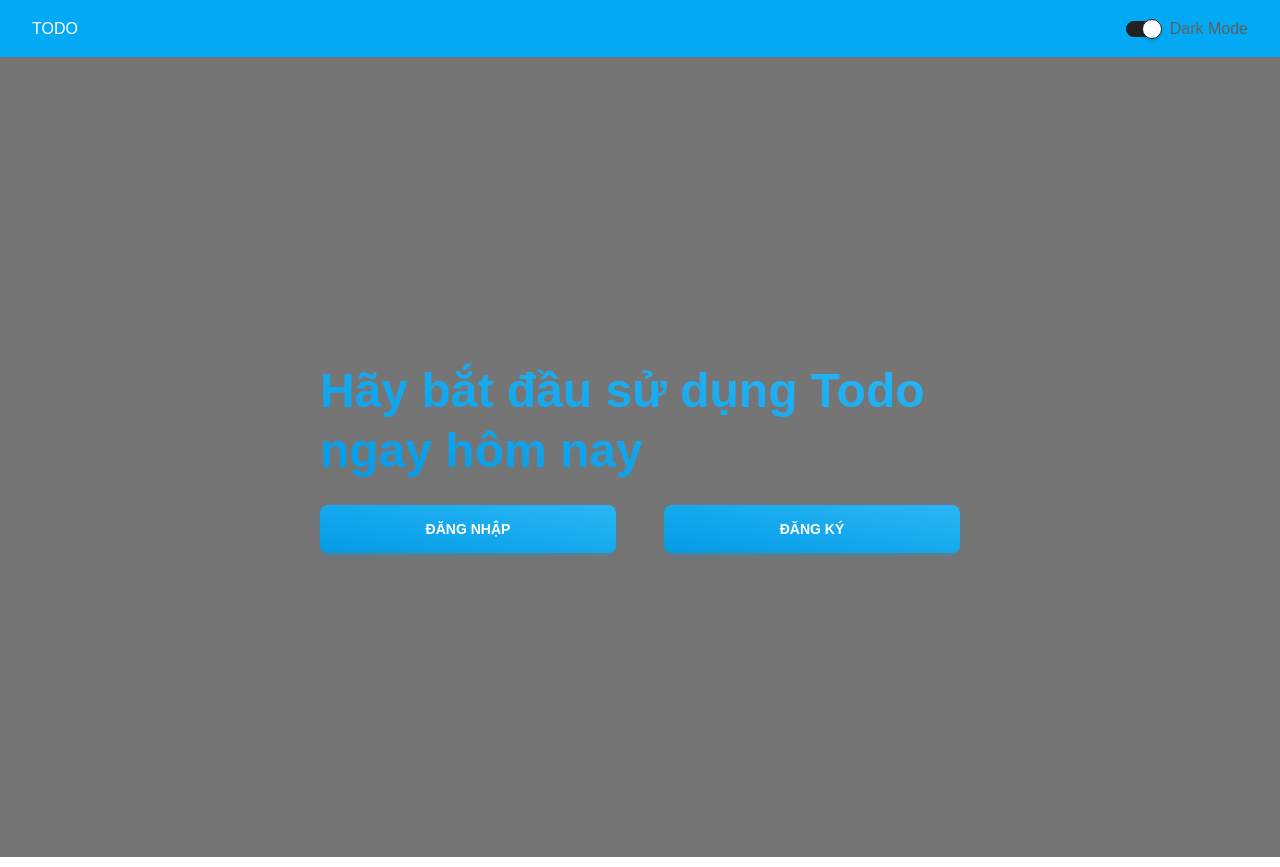
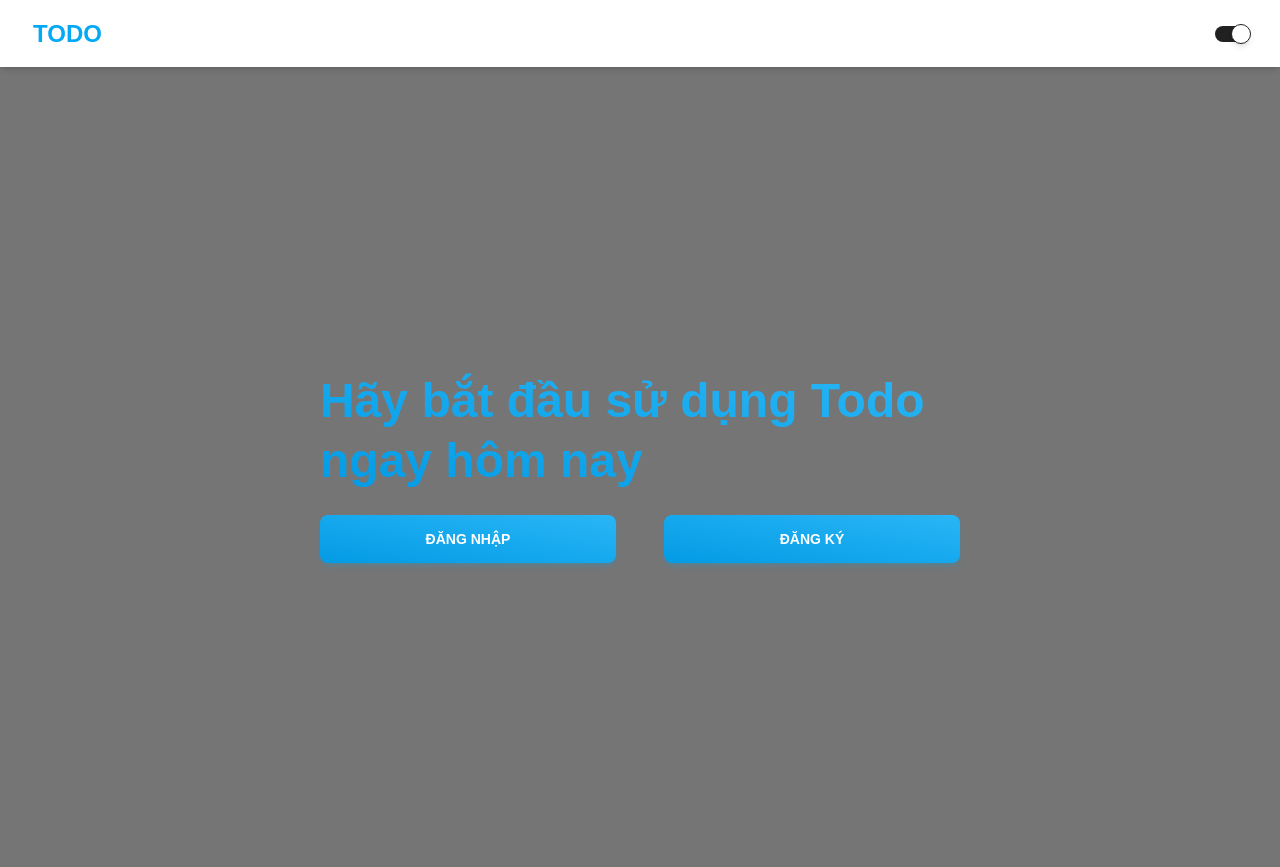
Before and after one commit to crazyads69/todo_app, a React (Create React App) app: page / in a window 1280 px wide. Built offline with nearby package versions, Linux system fonts and the light colour scheme; no server answers.

Commit message:
Refactor code

```diff
--- a/src/Home.tsx
+++ b/src/Home.tsx
@@ -24,15 +24,14 @@ export function Home() {
     }
     return (
         <div className="w-full h-full">
-            <Navbar
-                color="light-blue"
-                className="container flex flex-row max-w-full justify-between items-center rounded-none">
-                <Link to="/">
-                    <a>TODO</a>
-                </Link>
+            <Navbar className="container flex flex-row max-w-full justify-between items-center rounded-none bg-white">
+                <Typography color="light-blue" text-gradient={true} variant="h4">
+                    <Link to="/">
+                        <a>TODO</a>
+                    </Link>
+                </Typography>
                 <Switch
                     ripple={true}
-                    label="Dark Mode"
                     defaultChecked={theme_custom === 'dark' ? true : false}
                     onClick={() => {
                         if (theme_custom === 'light') {
--- a/src/Login.tsx
+++ b/src/Login.tsx
@@ -37,7 +37,7 @@ export function Login() {
             : '';
     }
     return (
-        <div className="h-full w-full">
+        <div className="fixed h-full w-full">
             {alert && (
                 <Alert
                     open={alert}
--- a/src/components/LoginNav.tsx
+++ b/src/components/LoginNav.tsx
@@ -30,7 +30,6 @@ export function LoginNav({ theme_custom, setTheme }: Props) {
                     </Button>
                     <Switch
                         ripple={true}
-                        label="Dark Mode"
                         defaultChecked={theme_custom === 'dark' ? true : false}
                         onClick={() => {
                             if (theme_custom === 'light') {
--- a/src/components/RegisterNav.tsx
+++ b/src/components/RegisterNav.tsx
@@ -24,7 +24,6 @@ export function RegisterNav({ theme_custom, setTheme }: RegisterNavProps) {
                     </Button>
                     <Switch
                         ripple={true}
-                        label="Dark Mode"
                         defaultChecked={theme_custom === 'dark' ? true : false}
                         onClick={() => {
                             if (theme_custom === 'light') {
```
